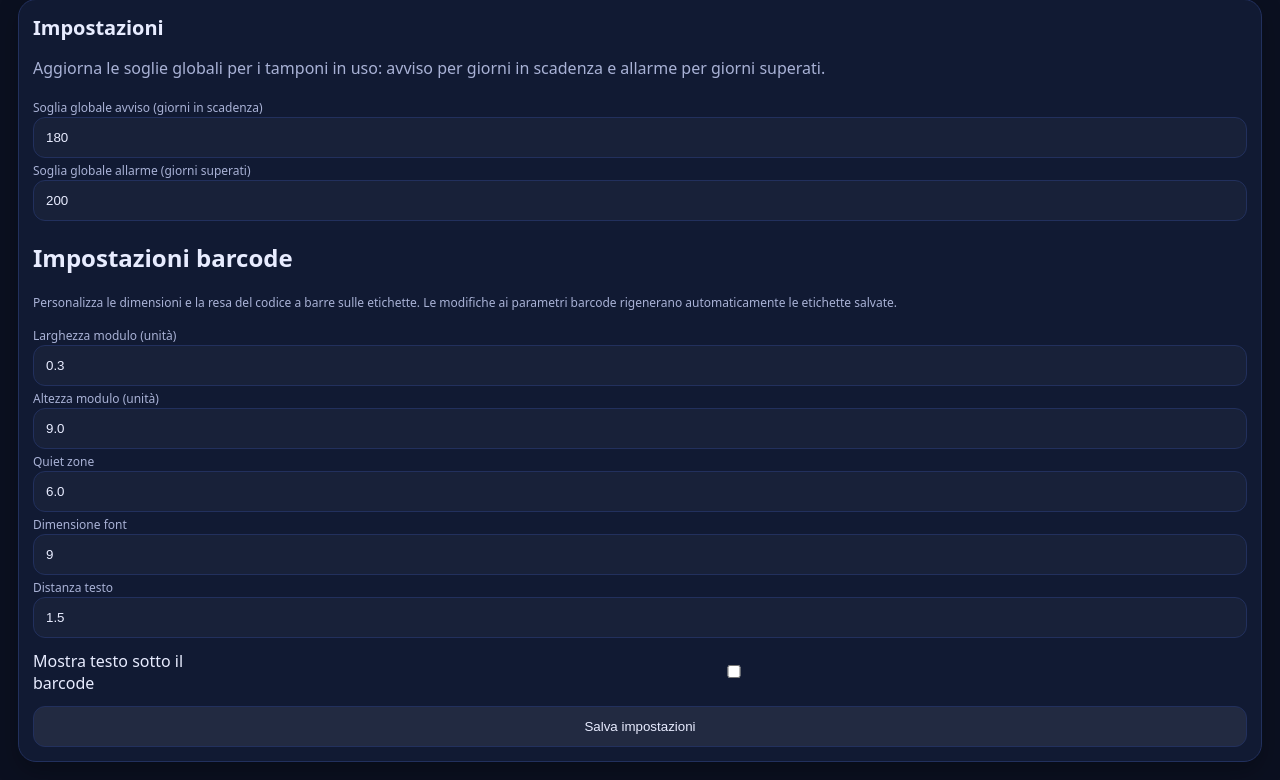
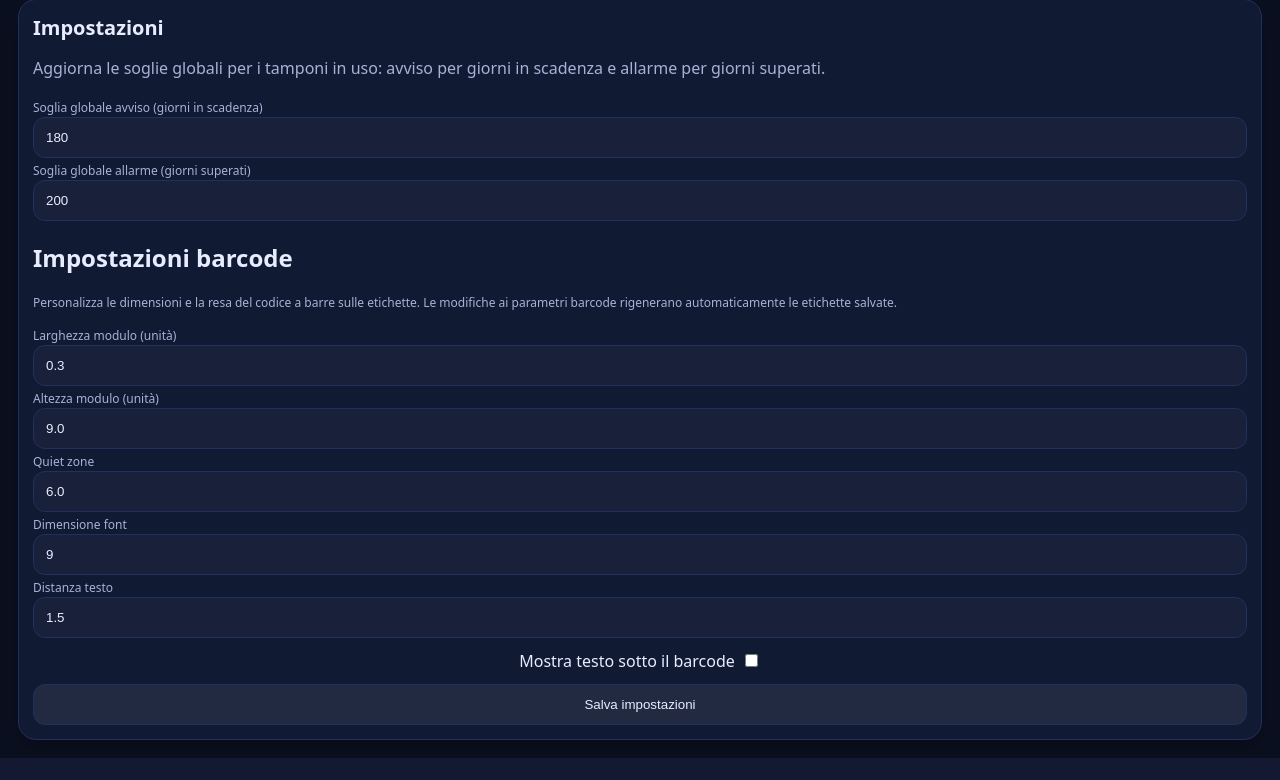
Before and after one commit to SamBLC92/tamponi_inventario, a Flask app: page /admin/settings in a window 1280 px wide. Shown: the part 80-860 px from the top of the page. After the commit the page ends 838 px from the top, so only its background shows below. Run offline with Flask 3, Linux system fonts and the light colour scheme; the visitor is signed in with stand-in values (Sample User, id 1); data comes from the database, SQL or seed files in the repository.

Commit message:
Add files via upload

```diff
--- a/templates/admin_settings.html
+++ b/templates/admin_settings.html
@@ -81,7 +81,7 @@
         required
       />
       <input type="hidden" name="barcode_write_text" value="0" />
-      <div style="margin-top:12px; display:flex; gap:6px; align-items:center;">
+      <div style="margin-top:12px; display:flex; gap:6px; align-items:center; justify-content: center;">
         <label for="barcode-write-text" style="margin:0;">
           Mostra testo sotto il barcode
         </label>
@@ -90,6 +90,7 @@
           name="barcode_write_text"
           type="checkbox"
           value="1"
+          style="width: auto;"
           {% if barcode_settings.write_text %}checked{% endif %}
         />
       </div>
```
